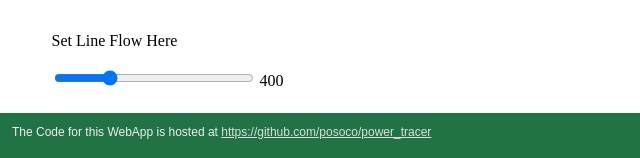
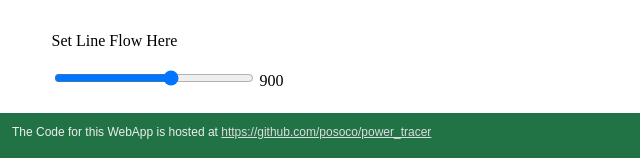
Before and after one commit to POSOCO/power_tracer, a plain HTML site: page apps/singletest.html in a window 1280 px wide. Shown: the part 690-848 px from the top of the page, 0-640 px from the left. Drawn offline with Linux system fonts and the light colour scheme.

Commit message:
added slider to change line flow interactively

```diff
--- a/apps/singletest.html
+++ b/apps/singletest.html
@@ -15,9 +15,9 @@
     </div>
     <div id="controlPanel" style="margin-top: 50px;padding-left: 50px">
         <span>Set Line Flow Here</span><br><br>
-        <input id="line_flow_input" style="width: 200px;" type="range" min="10" max="1500" value="400" step="5"
+        <input id="line_flow_input" style="width: 200px;" type="range" min="10" max="1500" value="900" step="5"
                onchange="showValue(this.value)"/>
-        <span id="power_input_label">400</span>
+        <span id="power_input_label">900</span>
         <br><br>
     </div>
     <div class="push"></div>
```
